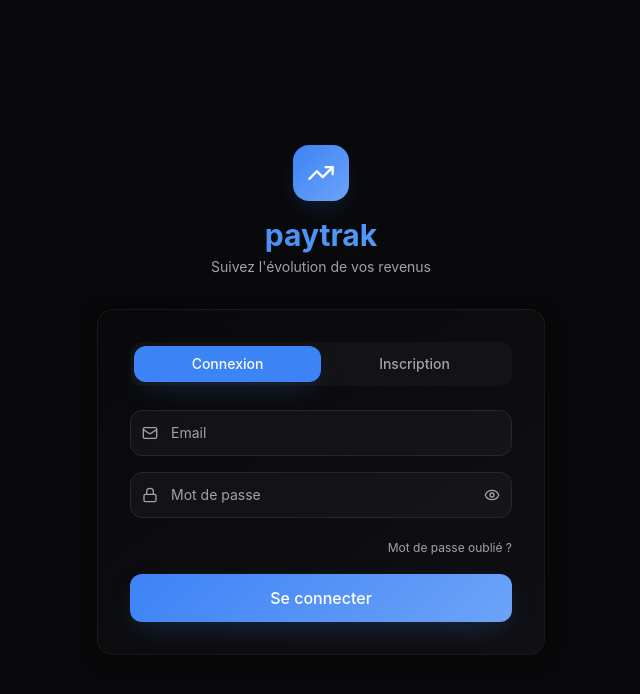
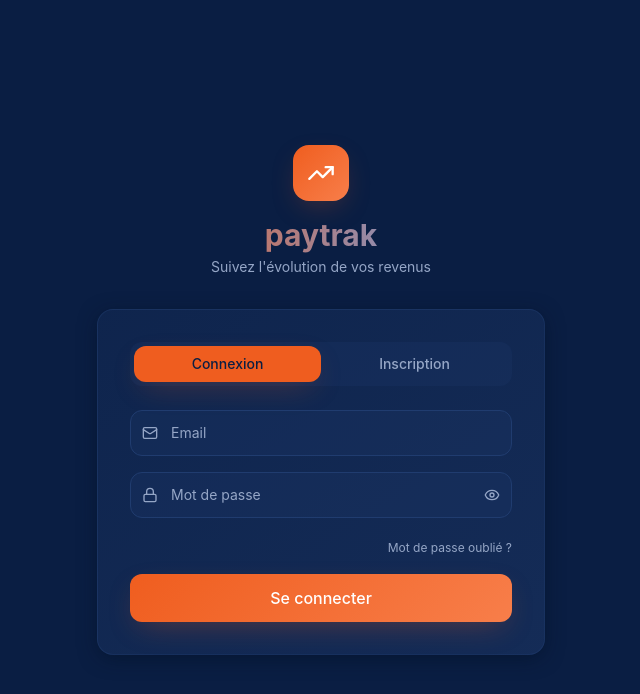
Before and after one commit to baptisterandis-coder/paytrack, a Next.js app: page /auth in a window 1280 px wide. Shown: the top 694 px of the page, without its empty margins (319-959 px from the left). Built offline with nearby package versions, Linux system fonts and the light colour scheme.

Commit message:
style: identité orange et bleu marine

```diff
--- a/app/globals.css
+++ b/app/globals.css
@@ -4,41 +4,41 @@
 
 @layer base {
   :root {
-    --background: 240 10% 3.9%;
+    --background: 219 75% 15%;
     --foreground: 0 0% 98%;
-    --card: 240 10% 3.9%;
+    --card: 219 68% 18%;
     --card-foreground: 0 0% 98%;
-    --popover: 240 10% 3.9%;
+    --popover: 219 68% 18%;
     --popover-foreground: 0 0% 98%;
-    --primary: 217 91% 60%;
-    --primary-foreground: 0 0% 98%;
-    --primary-glow: 217 91% 70%;
-    --secondary: 240 4.8% 15.9%;
+    --primary: 18 87% 53%;
+    --primary-foreground: 219 75% 15%;
+    --primary-glow: 18 92% 63%;
+    --secondary: 219 58% 26%;
     --secondary-foreground: 0 0% 98%;
     --success: 142 76% 36%;
     --success-foreground: 0 0% 98%;
-    --warning: 38 92% 50%;
-    --warning-foreground: 0 0% 98%;
+    --warning: 18 92% 63%;
+    --warning-foreground: 219 75% 15%;
     --danger: 0 84% 60%;
     --danger-foreground: 0 0% 98%;
     --destructive: 0 84% 60%;
     --destructive-foreground: 0 0% 98%;
-    --muted: 240 4.8% 15.9%;
-    --muted-foreground: 240 5% 64.9%;
-    --accent: 270 70% 60%;
-    --accent-foreground: 0 0% 98%;
-    --border: 240 3.7% 15.9%;
-    --input: 240 3.7% 15.9%;
-    --ring: 217 91% 60%;
+    --muted: 219 58% 26%;
+    --muted-foreground: 219 30% 68%;
+    --accent: 18 92% 63%;
+    --accent-foreground: 219 75% 15%;
+    --border: 219 55% 28%;
+    --input: 219 55% 28%;
+    --ring: 18 87% 53%;
     --radius: 0.75rem;
-    --gradient-primary: linear-gradient(135deg, hsl(217 91% 60%), hsl(217 91% 70%));
+    --gradient-primary: linear-gradient(135deg, hsl(18 87% 53%), hsl(18 92% 63%));
     --gradient-success: linear-gradient(135deg, hsl(142 76% 36%), hsl(142 76% 46%));
-    --gradient-warning: linear-gradient(135deg, hsl(38 92% 50%), hsl(38 92% 62%));
-    --gradient-card: linear-gradient(145deg, hsl(240 10% 3.9%), hsl(240 10% 7%));
-    --shadow-primary: 0 10px 30px -10px hsl(217 91% 60% / 0.3);
+    --gradient-warning: linear-gradient(135deg, hsl(18 87% 53%), hsl(18 92% 63%));
+    --gradient-card: linear-gradient(145deg, hsl(219 68% 18%), hsl(219 62% 21%));
+    --shadow-primary: 0 10px 30px -10px hsl(18 87% 53% / 0.35);
     --shadow-success: 0 10px 30px -10px hsl(142 76% 36% / 0.3);
-    --shadow-card: 0 4px 20px -2px hsl(240 10% 2% / 0.8);
-    --shadow-glow: 0 0 40px hsl(217 91% 70% / 0.4);
+    --shadow-card: 0 4px 20px -2px hsl(219 80% 8% / 0.6);
+    --shadow-glow: 0 0 40px hsl(18 92% 63% / 0.35);
   }
 }
 
```
